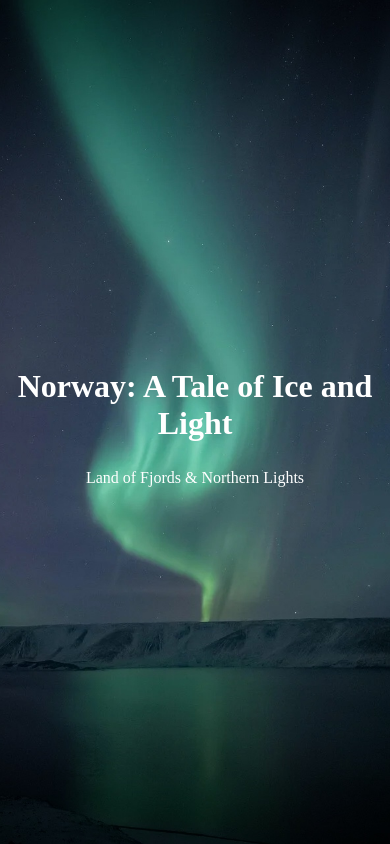
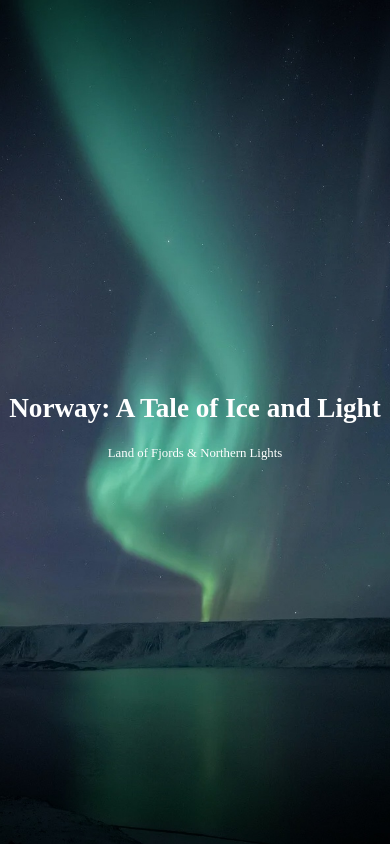
Before and after one commit to gopikacreate/norway_blog, a React (Create React App) app: page / in a window 390 px wide. Shown: the top 844 px of the page. Built offline with nearby package versions, Linux system fonts and the light colour scheme.

Commit message:
Initial commit

```diff
--- a/src/App.css
+++ b/src/App.css
@@ -46,7 +46,7 @@
 }
 
 .title {
-  font-size: clamp(2rem, 4vw, 4rem);
+  font-size: clamp(1.7rem, 4vw, 4rem);
   /* font-size: 4rem; */
   font-weight: bold;
   font-family: 'Playfair Display', serif;
@@ -54,7 +54,7 @@
 
 .subtitle {
   /* font-size: 1.5rem; */
-  font-size: clamp(1rem, 1.5vw, 1.5rem);
+  font-size: clamp(0.8rem, 1.5vw, 1.5rem);
   margin-top: 10px;
   font-family: 'Playfair Display', serif;
 }
```
